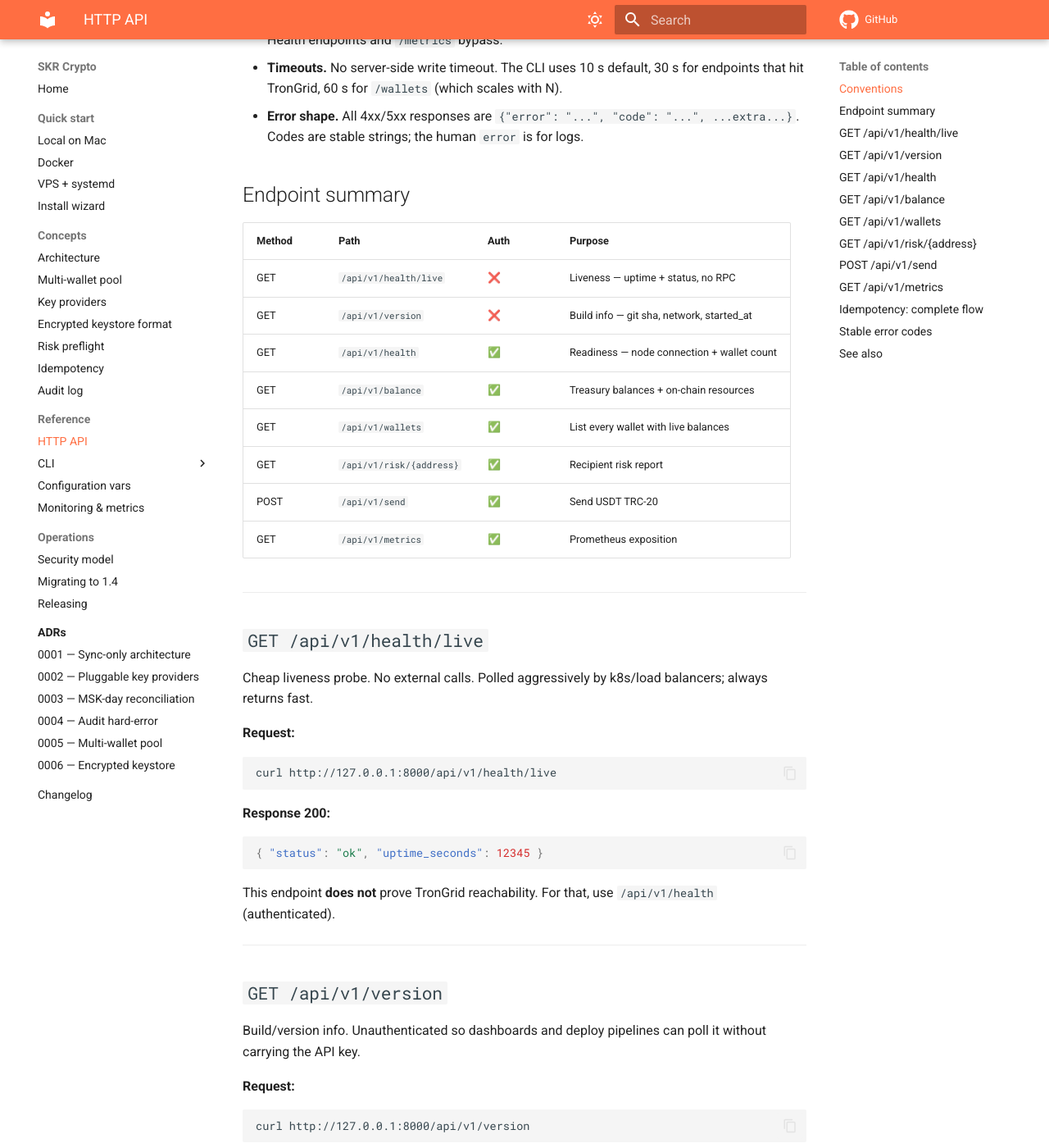
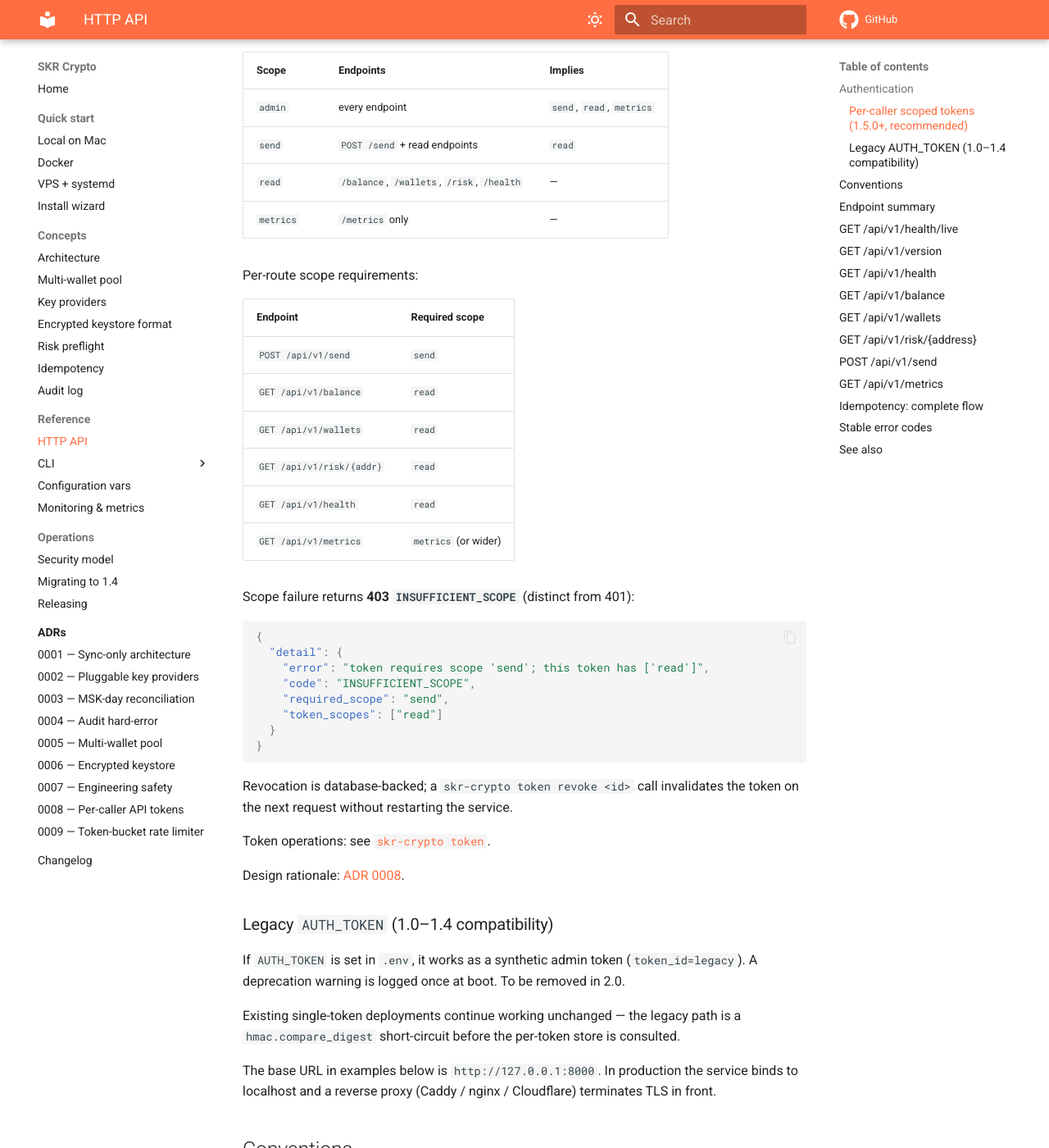
Before and after one commit to vampir15551/skr-crypto, an MkDocs documentation site: the page built from docs/api-reference.md, in a window 1280 px wide and 1400 px high, scrolled down 497 px. Shown: the whole window at 82% size. Built offline with MkDocs 1.6.1 and Material for MkDocs 9.7.7, drawn with Linux system fonts in a browser that asks for light colours; comment, search, counter and statistics services are not loaded; some of the changed text lies outside the part shown.

Commit message:
docs(1.5.0): token CLI + auth section in api-reference + ADR index
Documentation follow-up for the v1.5.0 release. No code changes.

- New page: docs/commands/token.md — full CLI reference for the
  per-caller token system (list, show, create, revoke, rotate).
  Includes worked examples for migration from AUTH_TOKEN, leak
  rotation playbook, and audit-attribution queries.
- docs/api-reference.md gains an Authentication section covering
  per-caller scoped tokens vs legacy AUTH_TOKEN, scope hierarchy
  table, per-route scope requirements, and the 403
  INSUFFICIENT_SCOPE error shape.
- docs/audit-log.md documents the new token_id field on every
  authenticated audit record.
- docs/adr/index.md picks up entries for 0007/0008/0009.
- mkdocs.yml nav adds commands/token.md + the three new ADRs.

Co-Authored-By: Claude Opus 4.7 (1M context) <noreply@anthropic.com>

````diff
--- a/docs/api-reference.md
+++ b/docs/api-reference.md
@@ -1,6 +1,59 @@
 # HTTP API reference
 
-All endpoints are mounted under `/api/v1/`. Authentication is the `X-API-Key` header (constant-time compared to `AUTH_TOKEN`). Only `/api/v1/health/live` and `/api/v1/version` are unauthenticated — everything else returns `401` without a valid key.
+All endpoints are mounted under `/api/v1/`. Authentication is the `X-API-Key` header. Only `/api/v1/health/live` and `/api/v1/version` are unauthenticated — everything else returns `401` without a valid key.
+
+## Authentication
+
+Two paths, depending on which token style your `.env` is configured for:
+
+### Per-caller scoped tokens (1.5.0+, recommended)
+
+Mint via `skr-crypto token create --name X --scope send,read`. The plaintext is shown once; verification is constant-time against scrypt-hashed records in the SQLite store.
+
+Each token carries one or more **scopes**:
+
+| Scope | Endpoints | Implies |
+|---|---|---|
+| `admin` | every endpoint | `send`, `read`, `metrics` |
+| `send` | `POST /send` + read endpoints | `read` |
+| `read` | `/balance`, `/wallets`, `/risk`, `/health` | — |
+| `metrics` | `/metrics` only | — |
+
+Per-route scope requirements:
+
+| Endpoint | Required scope |
+|---|---|
+| `POST /api/v1/send` | `send` |
+| `GET /api/v1/balance` | `read` |
+| `GET /api/v1/wallets` | `read` |
+| `GET /api/v1/risk/{addr}` | `read` |
+| `GET /api/v1/health` | `read` |
+| `GET /api/v1/metrics` | `metrics` (or wider) |
+
+Scope failure returns **403 `INSUFFICIENT_SCOPE`** (distinct from 401):
+
+```json
+{
+  "detail": {
+    "error": "token requires scope 'send'; this token has ['read']",
+    "code": "INSUFFICIENT_SCOPE",
+    "required_scope": "send",
+    "token_scopes": ["read"]
+  }
+}
+```
+
+Revocation is database-backed; a `skr-crypto token revoke <id>` call invalidates the token on the next request without restarting the service.
+
+Token operations: see [`skr-crypto token`](commands/token.md).
+
+Design rationale: [ADR 0008](adr/0008-per-caller-api-tokens.md).
+
+### Legacy `AUTH_TOKEN` (1.0–1.4 compatibility)
+
+If `AUTH_TOKEN` is set in `.env`, it works as a synthetic admin token (`token_id=legacy`). A deprecation warning is logged once at boot. To be removed in 2.0.
+
+Existing single-token deployments continue working unchanged — the legacy path is a `hmac.compare_digest` short-circuit before the per-token store is consulted.
 
 The base URL in examples below is `http://127.0.0.1:8000`. In production the service binds to localhost and a reverse proxy (Caddy / nginx / Cloudflare) terminates TLS in front.
 
@@ -293,6 +346,8 @@ Send USDT TRC-20. The big one.
 | 400 | `ENERGY_TOO_EXPENSIVE` | estimated burn > `MAX_ENERGY_BURN_TRX` (stake or rent energy) |
 | 400 | `RISK_TOO_HIGH` | recipient verdict ≥ `RISK_BLOCK_LEVEL`. Body includes full report. |
 | 401 | — | missing or invalid `X-API-Key` |
+| 401 | — | `Token has been revoked` (1.5.0+) |
+| 403 | `INSUFFICIENT_SCOPE` | token valid but lacks `send` scope (1.5.0+) |
 | 404 | `WALLET_NOT_FOUND` | `wallet` field doesn't match any pool entry |
 | 409 | `IDEMPOTENCY_CONFLICT` | another request with this key is in flight |
 | 409 | `IDEMPOTENCY_UNRESOLVED` | crashed prior run left this key in `UNKNOWN` state — manual reconcile required |
@@ -424,6 +479,7 @@ The `code` field is the contract. It's stable across minor versions; values adde
 | `AUDIT_WRITE_FAILED` | 500 | 1.1.0 |
 | `WALLET_POOL_EMPTY` | 503 | 1.4.0 |
 | `WALLET_AUTOPICK_FAILED` | 503 | 1.4.0 |
+| `INSUFFICIENT_SCOPE` | 403 | 1.5.0 |
 | `PAYOUT_ERROR` | 500 | (catch-all parent — should never appear if the service is correct) |
 
 The CLI maps these to stable exit codes (`skr_crypto/cli/exceptions.py`).
--- a/mkdocs.yml
+++ b/mkdocs.yml
@@ -58,6 +58,7 @@ nav:
       - CLI:
           - Overview: commands/index.md
           - wallet: commands/wallet.md
+          - token: commands/token.md
           - Lifecycle: commands/lifecycle.md
           - Inspect: commands/inspect.md
           - Configuration: commands/configuration.md
@@ -77,6 +78,9 @@ nav:
       - 0004 — Audit hard-error: adr/0004-audit-hard-error.md
       - 0005 — Multi-wallet pool: adr/0005-multi-wallet-pool.md
       - 0006 — Encrypted keystore: adr/0006-encrypted-keystore.md
+      - 0007 — Engineering safety: adr/0007-engineering-safety-practices.md
+      - 0008 — Per-caller API tokens: adr/0008-per-caller-api-tokens.md
+      - 0009 — Token-bucket rate limiter: adr/0009-token-bucket-rate-limit.md
   - Changelog: changelog.md
 
 markdown_extensions:
````
Also changed, not shown: docs/adr/index.md (+3 -0 lines), docs/audit-log.md (+1 -0 lines), docs/commands/token.md (added, +258 -0 lines).
